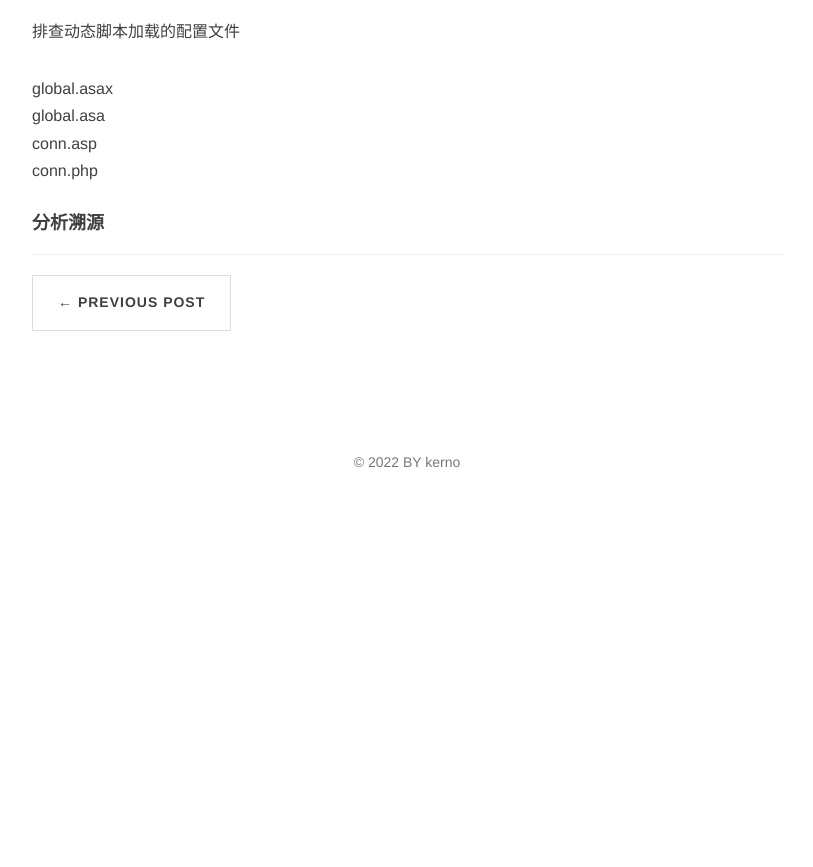
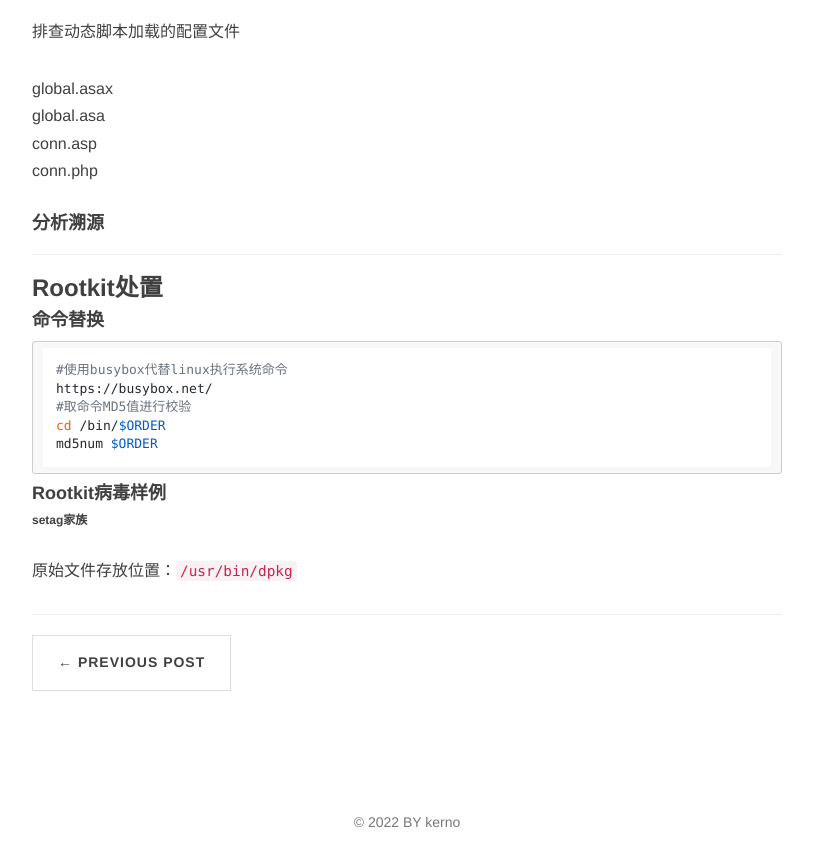
Before and after one commit to kerno-yep/kerno-yep.github.io, a Jekyll site: the page built from _posts/2022-09-14-linux应急.md, in a window 1280 px wide and 900 px high, scrolled down 15722 px. Shown: the top 867 px of the window, without its empty margins (233-1046 px from the left). Built offline with Jekyll 4.4.1, drawn with Linux system fonts in a browser that asks for light colours; nearby versions of some CDN libraries; comment, search, counter and statistics services are not loaded; before the commit the page ends 16261 px from its top, so only the background shows below that.

Commit message:
modified:   "_posts/2022-09-14-linux\345\272\224\346\200\245.md" 	modified:   tips.md

````diff
--- a/_posts/2022-09-14-linux应急.md
+++ b/_posts/2022-09-14-linux应急.md
@@ -799,3 +799,27 @@ conn.asp
 conn.php
 
 #### 分析溯源
+
+
+
+***
+
+### Rootkit处置
+
+#### 命令替换
+
+```shell
+#使用busybox代替linux执行系统命令
+https://busybox.net/
+#取命令MD5值进行校验
+cd /bin/$ORDER
+md5num $ORDER
+```
+
+
+
+#### Rootkit病毒样例
+
+###### setag家族
+
+原始文件存放位置：`/usr/bin/dpkg`
````
Also changed, not shown: tips.md (+20 -2 lines).
